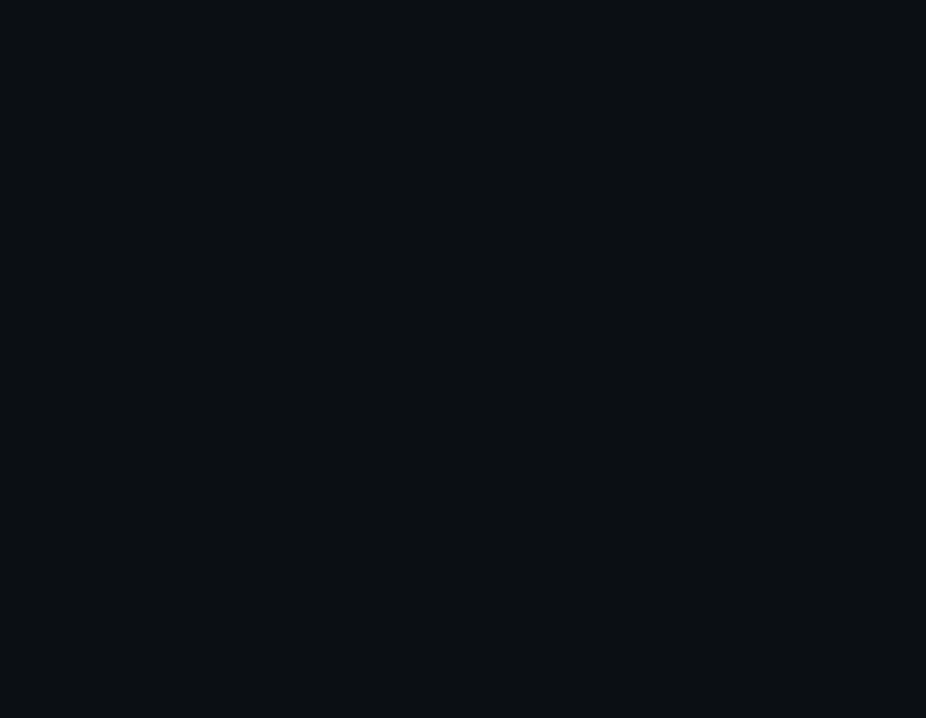
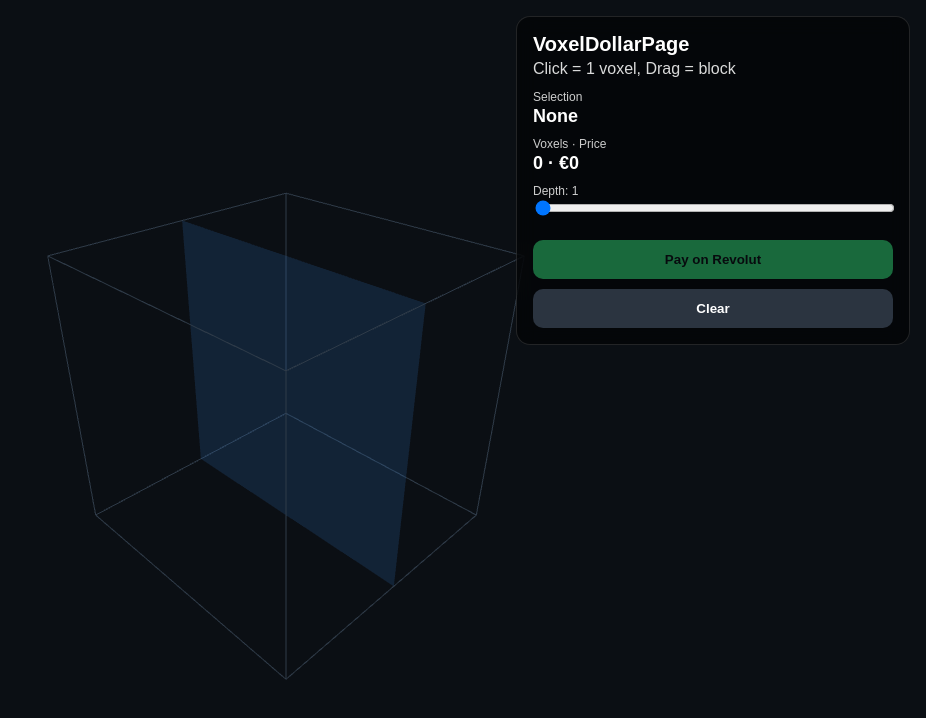
Before and after one commit to newpixelworld/voxelworld, a plain HTML site: page index.html in a window 1280 px wide. Shown: the whole page, without its empty margins (354-1280 px from the left). Drawn offline with nearby package versions, Linux system fonts and the light colour scheme.

Commit message:
Update index.html

```diff
--- a/index.html
+++ b/index.html
@@ -7,16 +7,62 @@
   <style>
     html, body { margin:0; height:100%; overflow:hidden; background:#0b0f14; font-family: Arial, Helvetica, sans-serif; }
     #ui {
-      position: fixed; top: 16px; right: 16px; width: 360px; /* CAMBIATO: right invece di left */
+      position: fixed; top: 16px; right: 16px; width: 360px;
       padding: 16px; border-radius: 14px;
       background: rgba(0,0,0,0.55); color: #fff;
       border: 1px solid rgba(255,255,255,0.12);
       backdrop-filter: blur(10px);
-      pointer-events: none; /* NUOVO: UI trasparente agli eventi */
+      pointer-events: none;
     }
-    #ui * { pointer-events: auto; } /* Solo i bottoni catturano eventi */
+    #ui * { pointer-events: auto; }
     #title { font-size: 20px; font-weight: 700; margin:0 0 4px 0; }
     #modeTxt { opacity: .85; margin: 0 0 12px 0; }
     .row { margin: 10px 0; }
     .label { opacity: .8; font-size: 12px; }
-    .value { font-size: 18px
+    .value { font-size: 18px; font-weight: 700; margin-top: 2px; }
+    input[type="range"]{ width:100%; }
+    button {
+      width:100%; padding: 12px 14px; margin-top: 10px;
+      border-radius: 10px; border:0; cursor:pointer; font-weight:700;
+    }
+    #payBtn { background:#2ecc71; color:#0b0f14; }
+    #payBtn:disabled { opacity:.5; cursor:not-allowed; }
+    #clearBtn { background:#2b3440; color:#fff; }
+  </style>
+
+  <script type="importmap">
+  {
+    "imports": {
+      "three": "https://unpkg.com/three@0.160.1/build/three.module.js",
+      "three/addons/": "https://unpkg.com/three@0.160.1/examples/jsm/"
+    }
+  }
+  </script>
+</head>
+<body>
+  <div id="ui">
+    <div id="title">VoxelDollarPage</div>
+    <div id="modeTxt">Click = 1 voxel, Drag = block</div>
+
+    <div class="row">
+      <div class="label">Selection</div>
+      <div class="value" id="selTxt">None</div>
+    </div>
+
+    <div class="row">
+      <div class="label">Voxels · Price</div>
+      <div class="value"><span id="qty">0</span> · <span id="price">€0</span></div>
+    </div>
+
+    <div class="row">
+      <div class="label">Depth: <span id="depthLabel">1</span></div>
+      <input id="depth" type="range" min="1" max="100" value="1" />
+    </div>
+
+    <button id="payBtn" disabled>Pay on Revolut</button>
+    <button id="clearBtn">Clear</button>
+  </div>
+
+  <script type="module" src="./app.js?v=6"></script>
+</body>
+</html>
```
